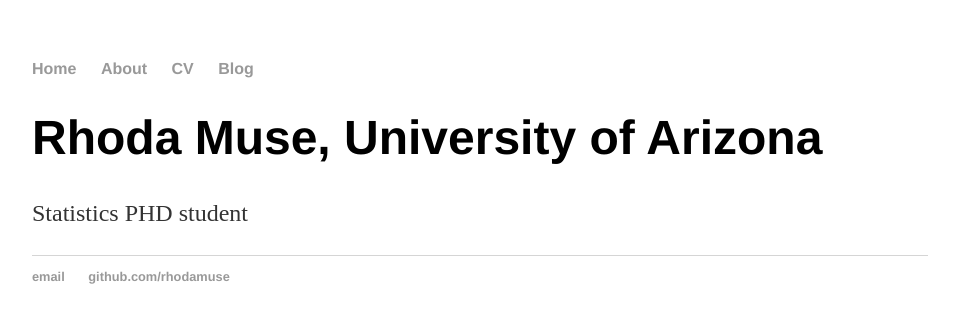
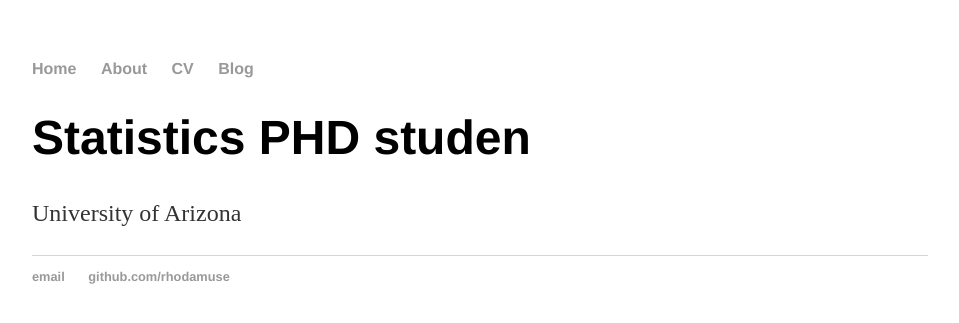
Before and after one commit to rhodamuse/rhodamuse.github.io, a Jekyll site: the page built from index.html, in a window 1280 px wide. Shown: the top 323 px of the page, without its empty margins (160-1119 px from the left). Built offline with Jekyll 4.4.1, drawn with Linux system fonts in a browser that asks for light colours.

Commit message:
Update index.html

```diff
--- a/index.html
+++ b/index.html
@@ -1,29 +1,8 @@
-<!DOCTYPE html>
-<html>
-	<head>
-		<title>Rhoda Muse</title>
-		<!-- link to main stylesheet -->
-		<link rel="stylesheet" type="text/css" href="/css/main.css">
-	</head>
-	<body>
-		<nav>
-    		<ul>
-        		<li><a href="/">Home</a></li>
-	        	<li><a href="/about">About</a></li>
-        		<li><a href="/cv">CV</a></li>
-        		<li><a href="/blog">Blog</a></li>
-    		</ul>
-		</nav>
-		<div class="container">
-    		<div class="blurb">
-        		<h1>Rhoda Muse, University of Arizona </h1>
-				<p>Statistics PHD student  </p>
-
-		<footer>
-    		<ul>
-        		<li><a href="mailto:rhoda200940@gmail.com">email</a></li>
-        		<li><a href="https://github.com/rhodamuse">github.com/rhodamuse</a></li>
-			</ul>
-		</footer>
-	</body>
-</html>
+---
+layout: default
+title: Rhoda Muse
+---
+<div class="blurb">
+	<h1>Statistics PHD studen</h1>
+	<p> University of Arizona</p>
+</div><!-- /.blurb -->
```
